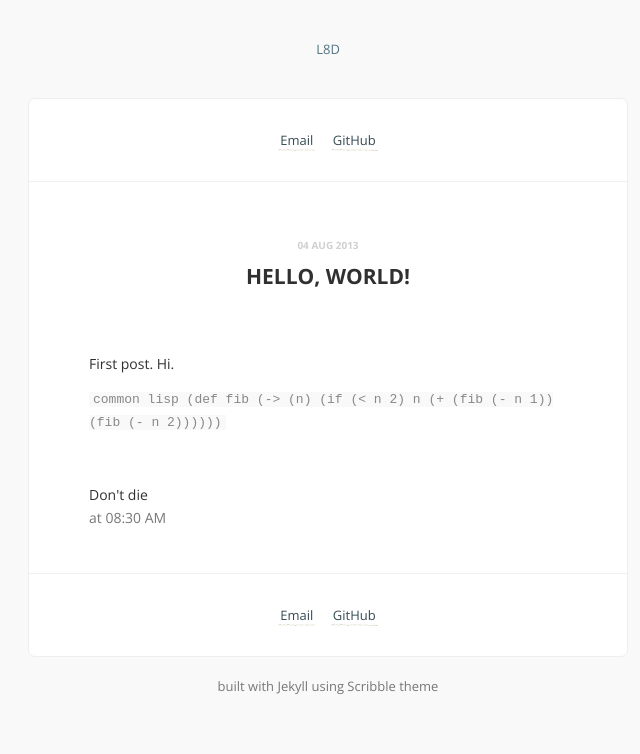
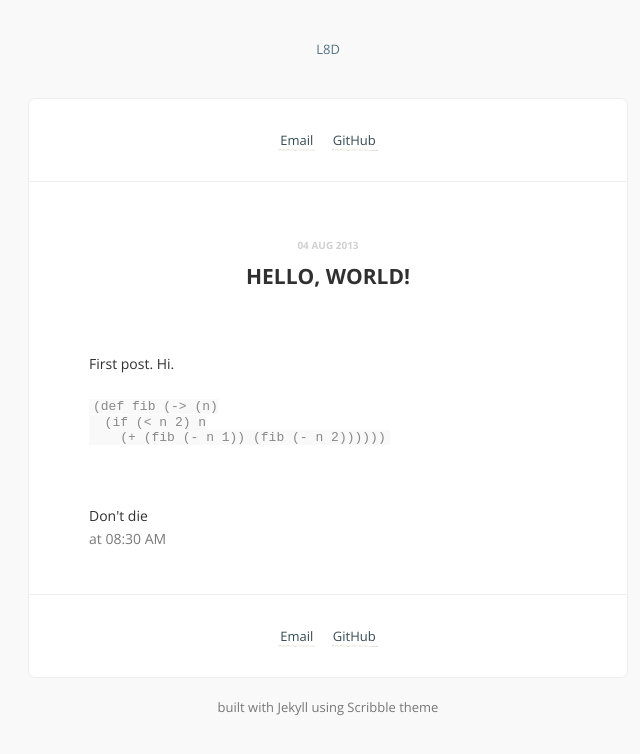
Before and after one commit to L8D/l8d.github.io-old, a Jekyll site: the page built from _posts/2013-08-04-hello-world.md, in a window 1280 px wide. Shown: the top 754 px of the page, without its empty margins (312-952 px from the left). Built offline with Jekyll 4.4.1, drawn with Linux system fonts in a browser that asks for light colours; Markdown is read by kramdown in place of the engine named in the settings; some of the changed lines change nothing that is shown.

Commit message:
Fixed highlighter

````diff
--- a/_config.yml
+++ b/_config.yml
@@ -15,10 +15,12 @@ links:
     external: true
 
 redcarpet:
-  extensions:
-    - strikethrough
-    - underline
-    - highlight
-    - footnotes
-    - superscript
-    - autolink
+  extensions: [
+    strikethrough,
+    underline,
+    highlight,
+    footnotes,
+    superscript,
+    autolink,
+    fenced_code_blocks
+  ]
--- a/_posts/2013-08-04-hello-world.md
+++ b/_posts/2013-08-04-hello-world.md
@@ -6,8 +6,8 @@ date: 2013-08-04 8:30 AM
 
 First post. Hi.
 
-``` common lisp
+{% highlight coffeescript %}
 (def fib (-> (n)
   (if (< n 2) n
     (+ (fib (- n 1)) (fib (- n 2))))))
-```
+{% endhighlight %}
````
